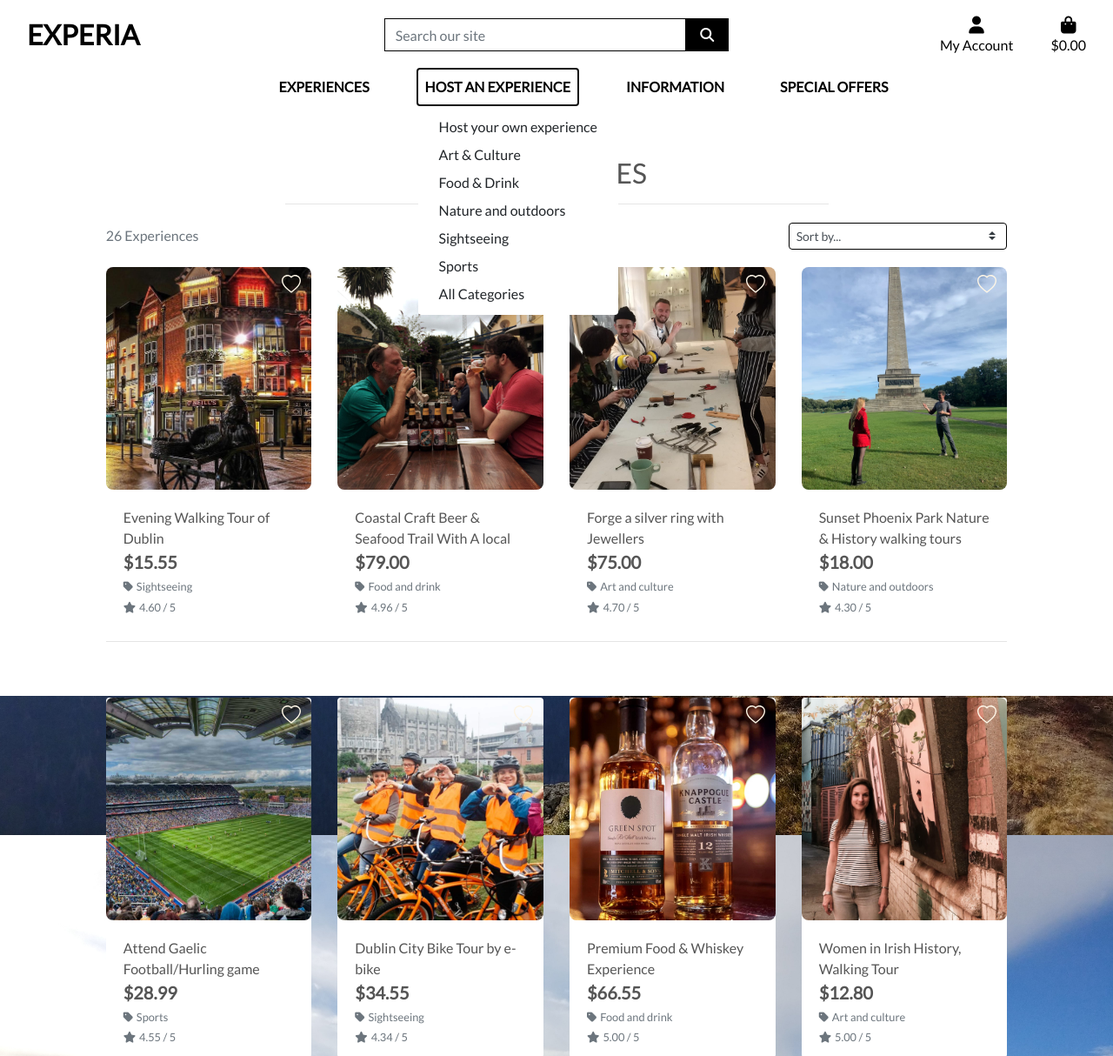
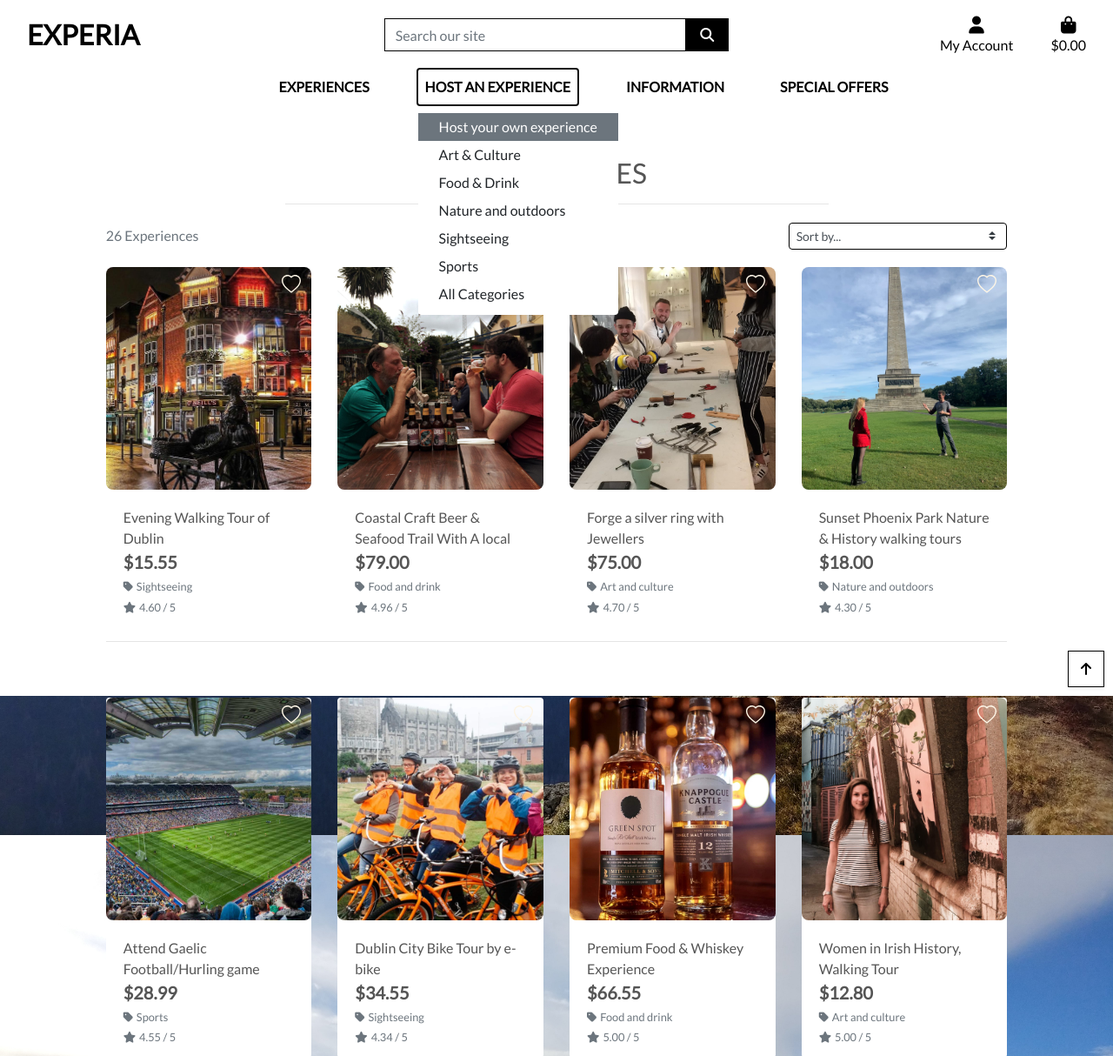
Before and after one commit to Code-Institute-Submissions/devgithubs-experia, a Django app: page /experiences/ in a window 1280 px wide, after a click on "HOST AN EXPERIENCE". Shown: the top 1214 px of the page at 87% size. Run offline with Django 3.2, Linux system fonts and the light colour scheme; data comes from the database, SQL or seed files in the repository; some libraries are stand-ins or nearby versions.

Commit message:
Added JS sorting to dropdown + back to top pg link

```diff
--- a/experiences/templates/experiences/experiences.html
+++ b/experiences/templates/experiences/experiences.html
@@ -116,4 +116,43 @@
             </div>
         </div>
     </div>
+    <div class="btt-button shadow-sm rounded-0 border border-black">
+        <a class="btt-link d-flex h-100">
+            <i class="fas fa-arrow-up text-black mx-auto my-auto"></i>
+        </a>
+    </div>
 {% endblock %}
+
+{% block postloadjs %}
+    {{ block.super }}
+    <script type="text/javascript">
+		$('.btt-link').click(function(e) {
+			window.scrollTo(0,0)
+		})
+	</script>
+
+    <script type="text/javascript">
+        $('#sort-selector').change(function() {
+            let selector = $(this);
+            let currentUrl = new URL(window.location);
+
+            let selectedVal = selector.val();
+            if(selectedVal != "reset"){
+                let sort = selectedVal.split("_")[0];
+                console.log(sort);
+                let direction = selectedVal.split("_")[1];
+                console.log(direction);
+
+                currentUrl.searchParams.set("sort", sort);
+                currentUrl.searchParams.set("direction", direction);
+
+                window.location.replace(currentUrl);
+            } else {
+                currentUrl.searchParams.delete("sort");
+                currentUrl.searchParams.delete("direction");
+
+                window.location.replace(currentUrl);
+            }
+        })
+    </script>
+{% endblock %}
--- a/experiences/views.py
+++ b/experiences/views.py
@@ -2,6 +2,7 @@
 from django.shortcuts import render, redirect, reverse, get_object_or_404
 from django.contrib import messages
 from django.db.models import Q
+from django.db.models.functions import Lower
 from .models import Experiences, ExperienceCategory
 
 
--- a/home/templates/home/index.html
+++ b/home/templates/home/index.html
@@ -13,9 +13,9 @@
     <div class="container h-100">
         <div class="row h-100">
             <div class="jumbotron col-7 col-md-6 my-auto">
-                <h1 class="display-4 logo-font text-black">
+                <h3 class="lead display-4 logo-font text-black">
                     Where will your next experience take you
-                </h1>
+                </h3>
                 <div class="my-5">
                     <h4>
                         <a href="{% url 'experiences' %}" class="shop-now-button btn btn-lg rounded-0 text-uppercase py-3"><span>Explore</span></a>
--- a/static/css/base.css
+++ b/static/css/base.css
@@ -144,6 +144,18 @@ a.category-badge > span.badge:hover {
     color: #fff !important;
 }
 
+.btt-button {
+    height: 42px;
+    width: 42px;
+    position: fixed;
+    bottom: 10px;
+    right: 10px;
+}
+
+.btt-link {
+    cursor: pointer;
+}
+
 /* -------------------------------- Media Queries */
 
 /* Slightly larger container on xl screens */
--- a/templates/includes/main-nav.html
+++ b/templates/includes/main-nav.html
@@ -17,7 +17,7 @@
                 Host an experience
             </a>
             <div class="dropdown-menu border-0" aria-labelledby="clothing-link">
-                <a href="#" class="dropdown-item">Host your own experience</a>
+                <a href="#" class="dropdown-item bg-secondary text-white">Host your own experience</a>
                 <a href="{% url 'experiences' %}?experience_category=art" class="dropdown-item">Art & Culture</a>
                 <a href="{% url 'experiences' %}?experience_category=fooddrink" class="dropdown-item">Food & Drink</a>
                 <a href="{% url 'experiences' %}?experience_category=nature" class="dropdown-item">Nature and outdoors</a>
```
